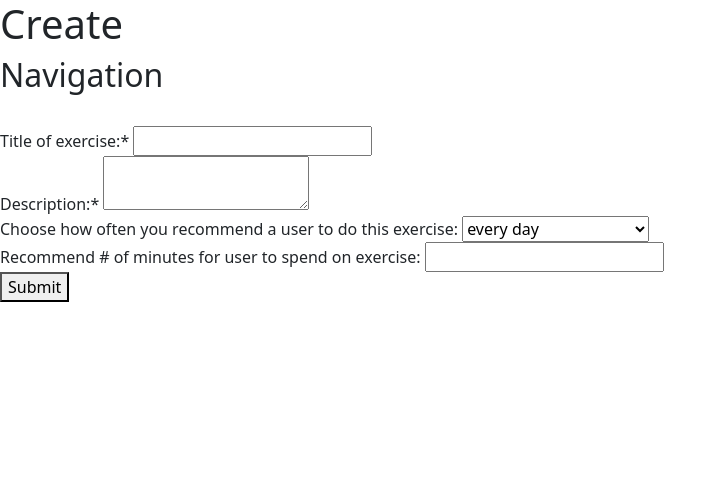
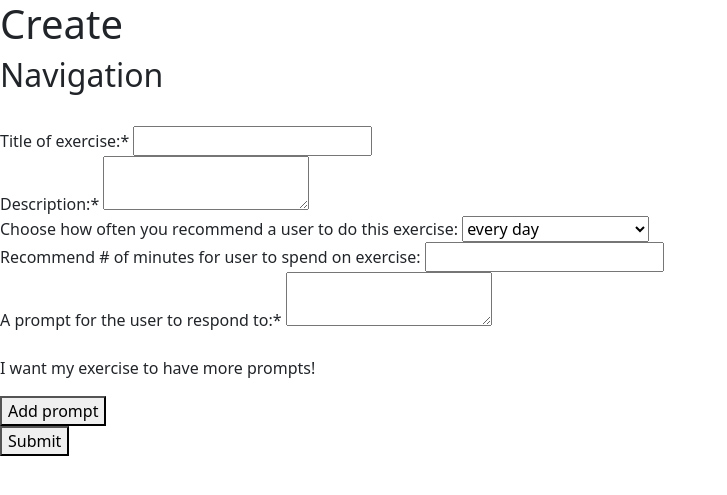
Before and after one commit to huaszu/mental-health-exercises-project, a Flask app: page /create in a window 1280 px wide. Shown: the top 495 px of the page, without its empty margins (0-727 px from the left). Run offline with Flask 2, Linux system fonts and the light colour scheme; some libraries are stand-ins or nearby versions.

Commit message:
Allow author to add additional prompts to exercise.

```diff
--- /dev/null
+++ b/static/js/add_prompt.js
@@ -0,0 +1,16 @@
+'use strict';
+
+const button = document.querySelector('#add-prompt');
+
+const morePrompts = document.querySelector('#more-prompts');
+
+let promptCounter = 2
+
+button.addEventListener('click', (evt) => {
+    morePrompts.insertAdjacentHTML('beforeend',
+                                   `<br><label for="${promptCounter}">
+                                   A prompt for the user to respond to:
+                                   </label><textarea class="prompt" name=
+                                   "${promptCounter}" id="${promptCounter}"></textarea>`);
+    promptCounter += 1;
+    });
--- a/templates/create.html
+++ b/templates/create.html
@@ -30,9 +30,24 @@
     <label for="time-limit">Recommend # of minutes for user to spend on exercise: </label>
     <input type="number" name="time-limit" id="time-limit" min="0">
 
+    <br>
+    <label for="1">A prompt for the user to respond to:* </label>
+    <textarea class="prompt" name="1" id="1" required></textarea>
 
+    <div id="more-prompts"></div>
+
+    <br>
+    <p>I want my exercise to have more prompts!</p>
+    <button type="button" id="add-prompt">Add prompt</button>
 
     <br>
     <button type="submit">Submit</button>
   </form>
 {% endblock %}
+
+{% block after_body %}{% endblock %}
+
+{% block js %}
+<script src="/static/js/add_prompt.js"></script>
+
+{% endblock %}
```
